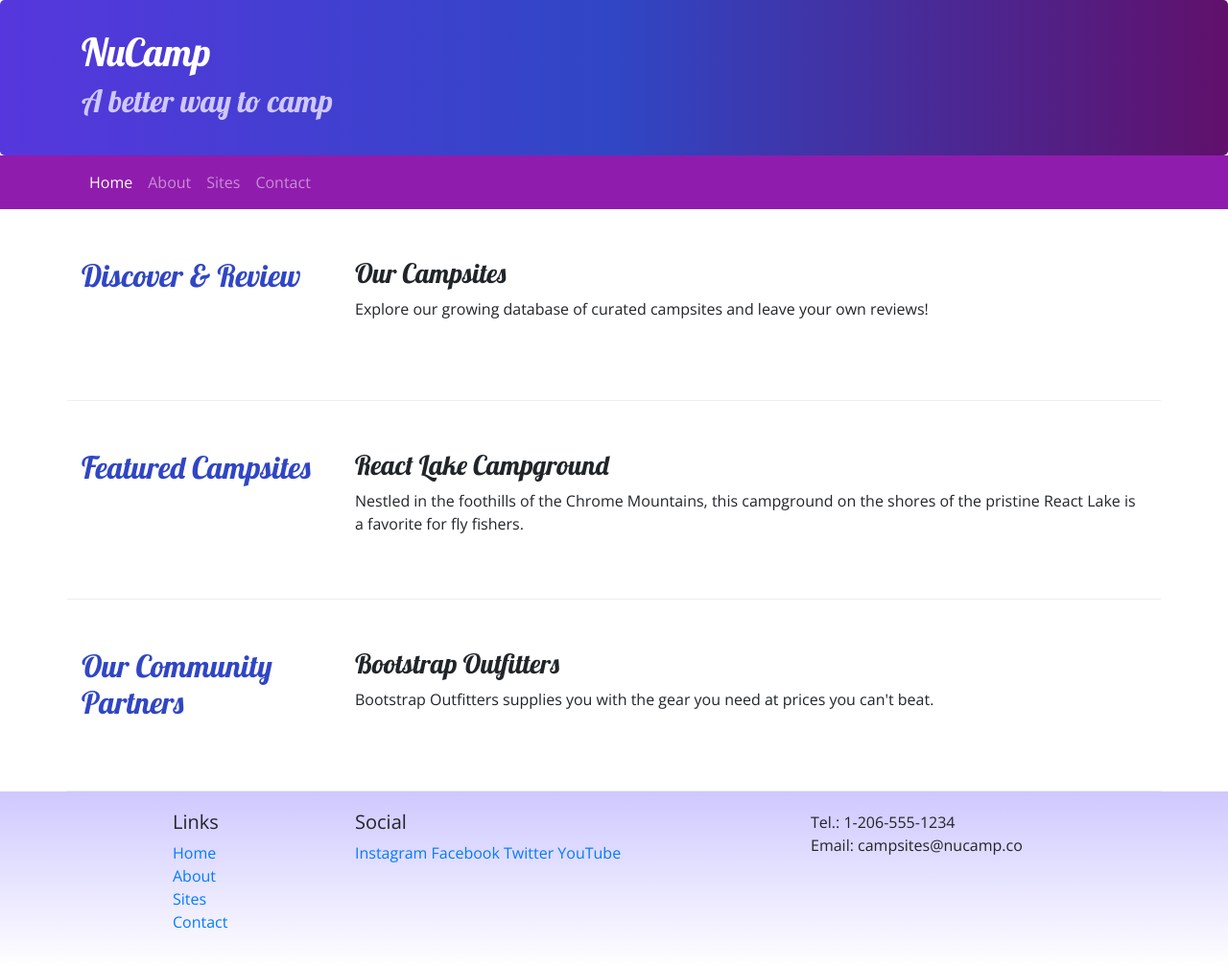
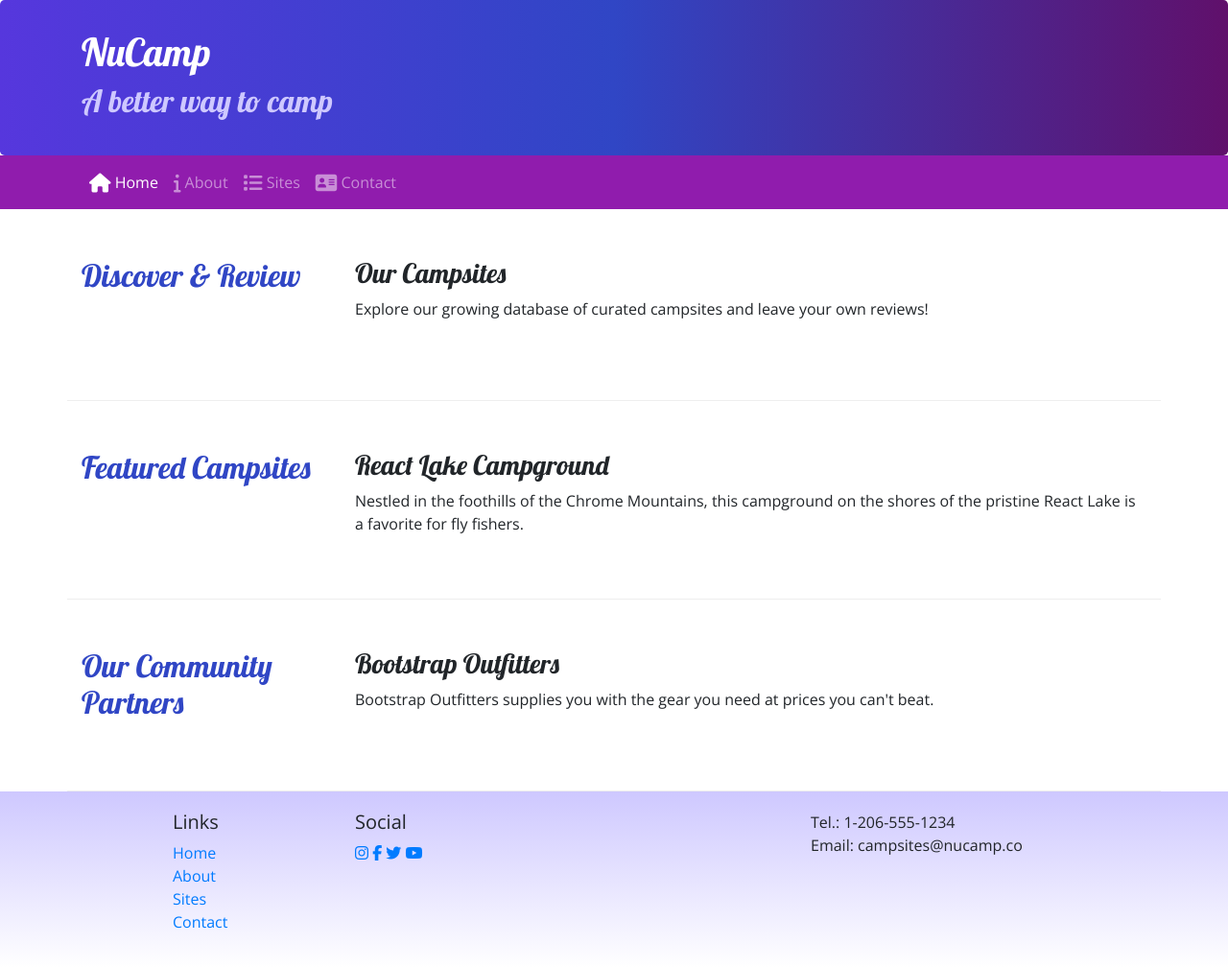
Before and after one commit to mattsander1966/newcampsite, a website: page index.html in a window 1280 px wide. Shown: the whole page at 96% size. Drawn offline with nearby package versions, Linux system fonts and the light colour scheme.

Commit message:
icons added

```diff
--- a/index.html
+++ b/index.html
@@ -9,6 +9,7 @@
 
     <link rel="stylesheet" href="https://fonts.googleapis.com/css?family=Lobster|Open+Sans" />
     <link rel="stylesheet" href="css/styles.css" />
+    <link rel="stylesheet" href="node_modules/font-awesome/css/font-awesome.min.css" />
     <title>NuCamp: A Better Way To Camp</title>
 </head>
 
@@ -31,10 +32,10 @@
         </button>
         <div class="collapse navbar-collapse" id="nucampNavbar">
         <ul class="navbar-nav">
-            <li class="nav-item active"><a class="nav-link" href="#">Home</a></li>
-            <li class="nav-item"><a class="nav-link" href="aboutus.html">About</a></li>
-            <li class="nav-item"><a class="nav-link" href="#">Sites</a></li>
-            <li class="nav-item"><a class="nav-link" href="#">Contact</a></li>
+            <li class="nav-item active"><a class="nav-link" href="#"><i class="fa fa-home fa-lg"></i> Home</a></li>
+            <li class="nav-item"><a class="nav-link" href="aboutus.html"><i class="fa fa-info fa-lg"></i> About</a></li>
+            <li class="nav-item"><a class="nav-link" href="#"><i class="fa fa-list fa-lg"></i> Sites</a></li>
+            <li class="nav-item"><a class="nav-link" href="#"><i class="fa fa-address-card fa-lg"></i> Contact</a></li>
         </ul>
         </div>
         </div>
@@ -85,10 +86,10 @@
             </div>
             <div class="col-6 col-sm-5">
                 <h5>Social</h5>
-                <a href="http://instagram.com/">Instagram</a>
-                <a href="http://facebook.com/">Facebook</a>
-                <a href="http://twitter.com/">Twitter</a>
-                <a href="http://youtube.com/">YouTube</a>
+                <a href="http://instagram.com/"><i class="fa fa-instagram"></i></a>
+                <a href="http://facebook.com/"><i class="fa fa-facebook"></i></a>
+                <a href="http://twitter.com/"><i class="fa fa-twitter"></i></a>
+                <a href="http://youtube.com/"><i class="fa fa-youtube"></i></a>
             </div>
             <div class="col-sm-4">
                 Tel.: 1-206-555-1234<br />
```
